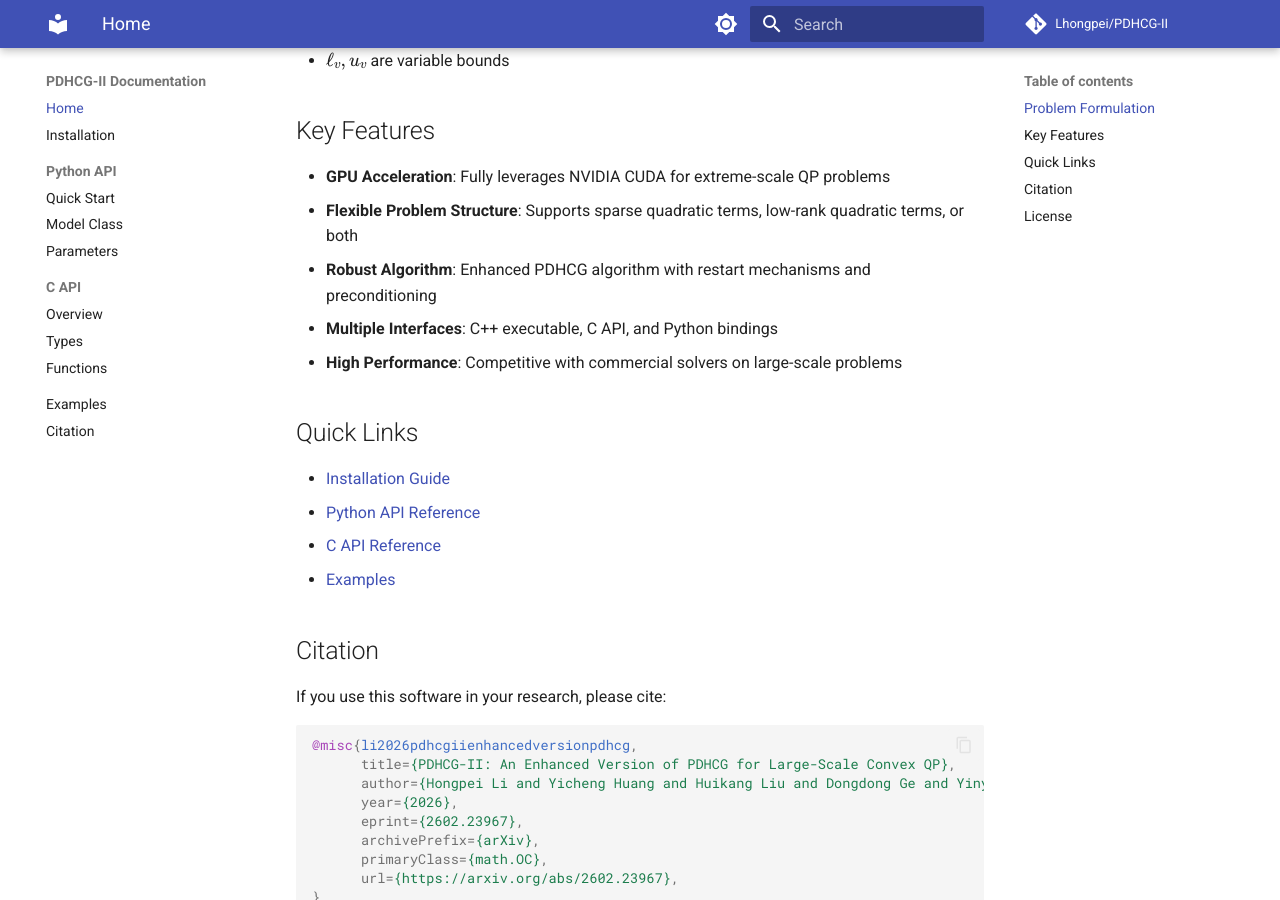
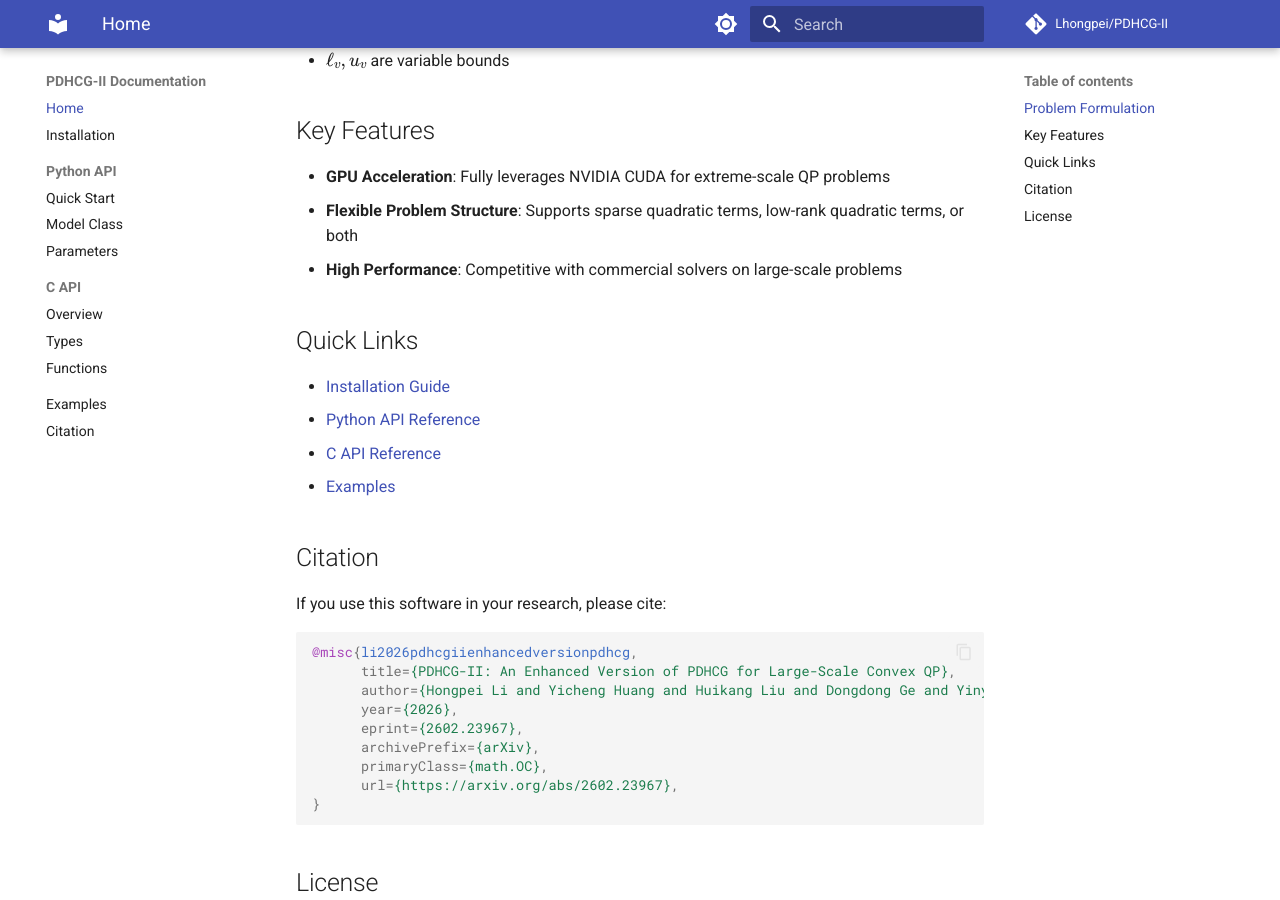
Before and after one commit to Lhongpei/PDHCG-II, an MkDocs documentation site: the page built from docs/index.md, in a window 1280 px wide and 900 px high, scrolled down 694 px. Built offline with MkDocs 1.6.1 and Material for MkDocs 9.7.7, drawn with Linux system fonts in a browser that asks for light colours; comment, search, counter and statistics services are not loaded.

Commit message:
fix page error

```diff
--- a/docs/index.md
+++ b/docs/index.md
@@ -27,8 +27,6 @@ Where:
 
 - **GPU Acceleration**: Fully leverages NVIDIA CUDA for extreme-scale QP problems
 - **Flexible Problem Structure**: Supports sparse quadratic terms, low-rank quadratic terms, or both
-- **Robust Algorithm**: Enhanced PDHCG algorithm with restart mechanisms and preconditioning
-- **Multiple Interfaces**: C++ executable, C API, and Python bindings
 - **High Performance**: Competitive with commercial solvers on large-scale problems
 
 ## Quick Links
```
Also changed, not shown: docs/C_API.md (+1 -1 lines).
